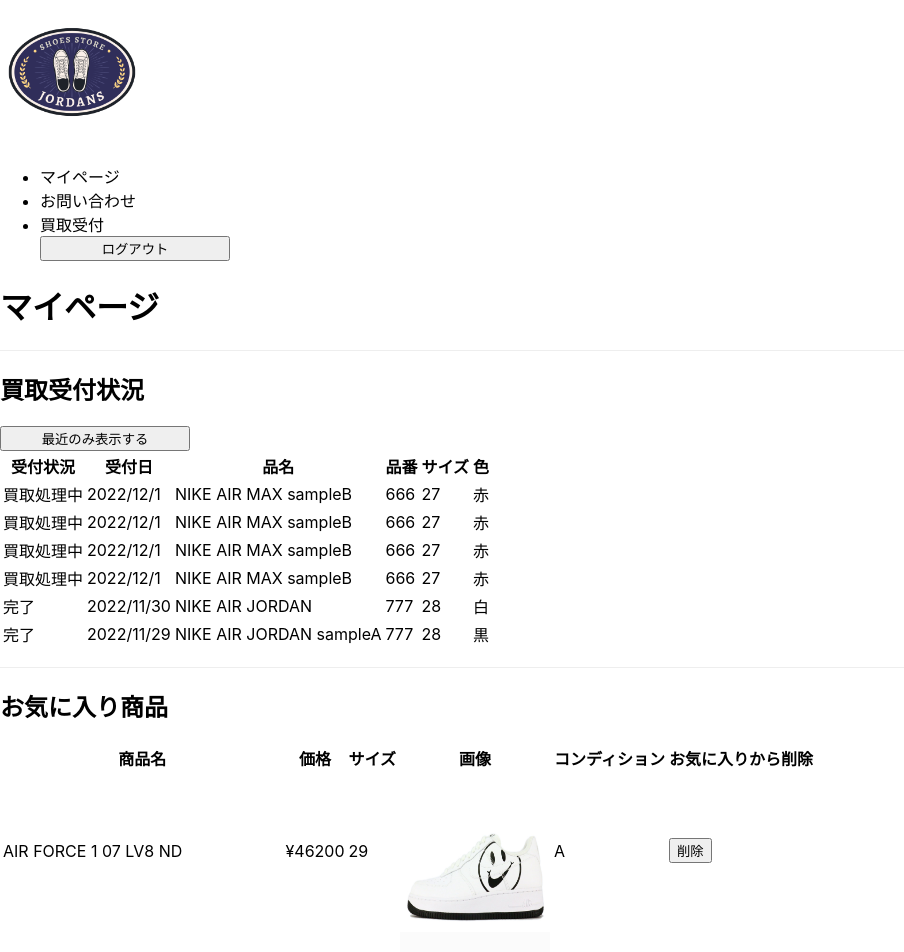
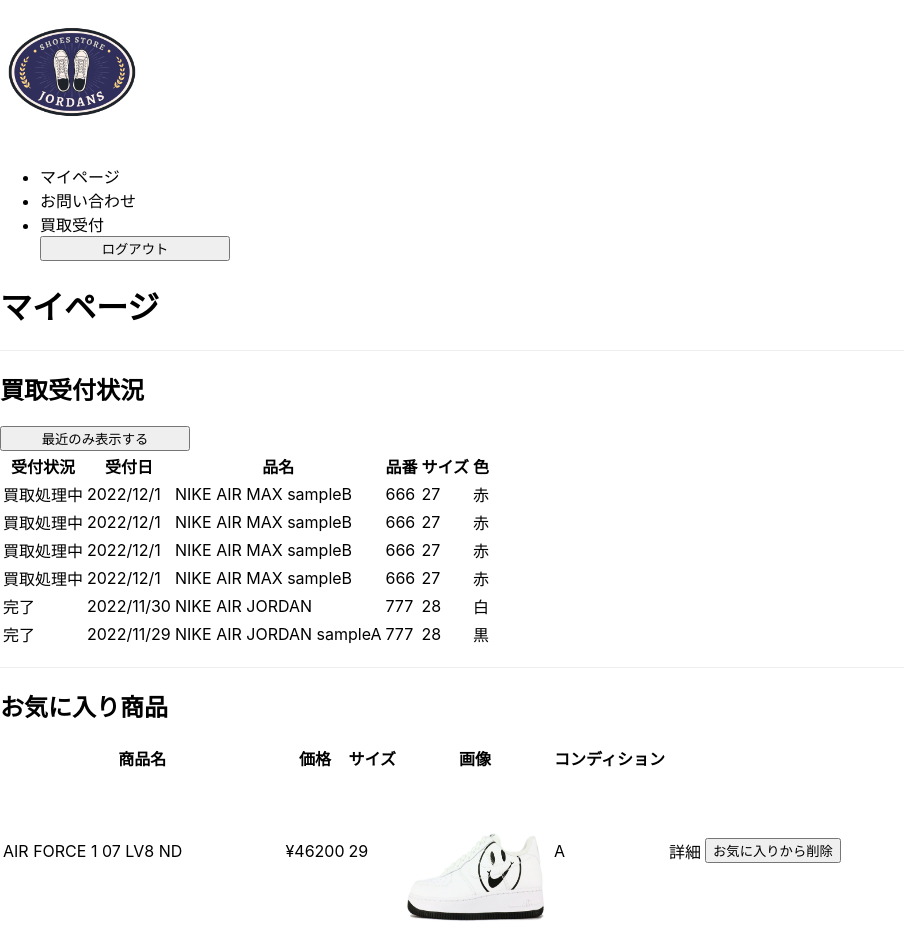
Before and after one commit to tomawatanabe/nextjs_demo, a Next.js app: page /mypage in a window 1280 px wide. Shown: the top 952 px of the page, without its empty margins (0-904 px from the left). Built offline with nearby package versions, Linux system fonts and the light colour scheme; data requests are answered from the project's data file.

Commit message:
FavoriteListコンポーネントに詳細画面へのリンクを追加

```diff
--- a/components/FavoriteList.tsx
+++ b/components/FavoriteList.tsx
@@ -3,6 +3,7 @@
 import Image from "next/image";
 import { useCookie } from "./useCookie";
 import { useRouter } from "next/router";
+import Link from "next/link";
 
 const fetcher = (resource: RequestInfo | URL, init: RequestInit | undefined) =>
   fetch(resource, init).then((res) => res.json());
@@ -36,7 +37,6 @@
             <th>サイズ</th>
             <th>画像</th>
             <th>コンディション</th>
-            <th>お気に入りから削除</th>
           </tr>
         </thead>
         <tbody>
@@ -58,7 +58,14 @@
                 </td>
                 <td>{favoriteItem.condition}</td>
                 <td>
-                  <button onClick={() => deleteFav(favoriteItem)}>削除</button>
+                  <Link href={`http://localhost:3000/${favoriteItem.itemId}`}>
+                    詳細
+                  </Link>
+                </td>
+                <td>
+                  <button onClick={() => deleteFav(favoriteItem)}>
+                    お気に入りから削除
+                  </button>
                 </td>
               </tr>
             );
```
Also changed, not shown: data/db.json.
